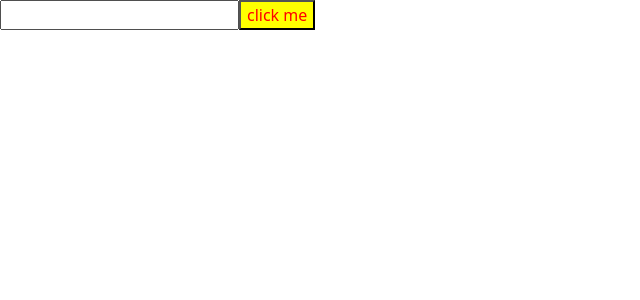
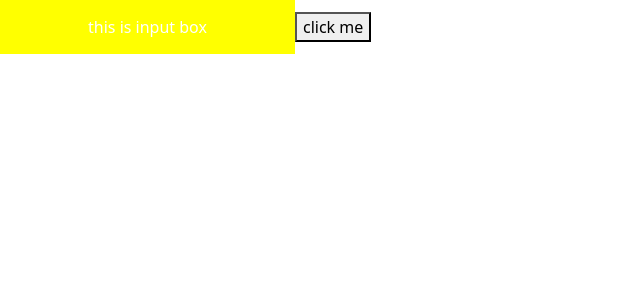
Before and after one commit to AutomationForAll/angular-repo, an Angular app in the folder angular/: page / in a window 1280 px wide. Shown: the top 300 px of the page, without its empty margins (0-640 px from the left). Built offline with nearby package versions, Linux system fonts and the light colour scheme.

Commit message:
hostbinding and host listner

```diff
--- a/angular/src/app/app.component.css
+++ b/angular/src/app/app.component.css
@@ -0,0 +1,10 @@
+.button {
+    background-color: #04AA6D; /* Green */
+    border: none;
+    color: white;
+    padding: 15px 32px;
+    text-align: center;
+    text-decoration: none;
+    display: inline-block;
+    font-size: 16px;
+  }
--- a/angular/src/app/app.component.html
+++ b/angular/src/app/app.component.html
@@ -22,8 +22,13 @@
  </app-ngphases>
  <button (click)="destroy()">show/hide</button> -->
 
- <div>
+ <!-- <div>
 <input type="text" />
 <button type="submit" appCutomedirectives>click me</button>
 
+ </div> -->
+
+ <div >
+  <input type="text" value="this is input box" appHostlistnerAndbinding/>
+<button type="submit"  >click me</button>
  </div>
--- a/angular/src/app/app.component.ts
+++ b/angular/src/app/app.component.ts
@@ -9,12 +9,13 @@ import { SiblingComponent } from './sibling/sibling.component';
 import { NgphasesComponent } from './ngphases/ngphases.component';
 import { NgIf } from '@angular/common';
 import { CutomedirectivesDirective } from './cutomedirectives.directive';
+import { HostlistnerAndbindingDirective } from './hostlistner-andbinding.directive';
 
 
 @Component({
   selector: 'app-root',
   standalone: true,
-  imports: [RouterOutlet,ComponentrefComponent,TempleteRefeComponent,NgcontentComponent,SiblingComponent,NgphasesComponent,NgIf,CutomedirectivesDirective],
+  imports: [RouterOutlet,ComponentrefComponent,TempleteRefeComponent,NgcontentComponent,SiblingComponent,NgphasesComponent,NgIf,CutomedirectivesDirective,HostlistnerAndbindingDirective],
   templateUrl: './app.component.html',
   styleUrl: './app.component.css'
 })
--- /dev/null
+++ b/angular/src/app/hostlistner-andbinding.directive.ts
@@ -0,0 +1,32 @@
+import { Directive, ElementRef, HostBinding, HostListener, Renderer2 } from '@angular/core';
+
+@Directive({
+  selector: '[appHostlistnerAndbinding]',
+  standalone: true
+})
+export class HostlistnerAndbindingDirective {
+
+  private element:ElementRef;
+  private renderer:Renderer2;
+  constructor(ele:ElementRef,renderer: Renderer2) {
+  this.element=ele;
+  this.renderer=renderer;
+
+}
+
+@HostListener('mouseenter') OnMouseEnter(){
+ this.renderer.addClass(this.element.nativeElement,'button')
+
+}
+
+ @HostListener('mouseout') OnMouseOut(){
+   this.renderer.removeClass(this.element.nativeElement,'button')
+
+  }
+
+@HostBinding('style.background-color')background:string='yellow'
+
+
+
+
+}
```
Also changed, not shown: angular/src/styles.css (line endings or trailing spaces), 1 other file (tests, documents, lock files or other folders).
